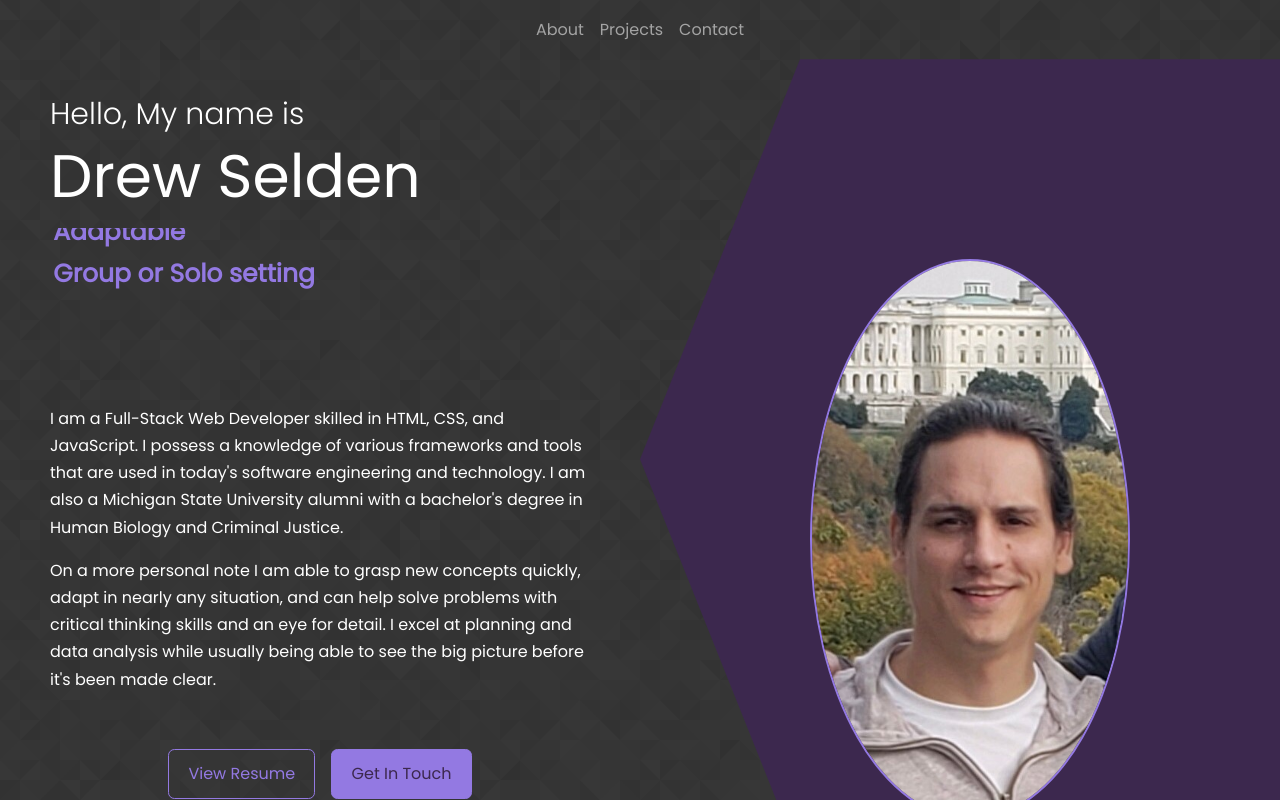
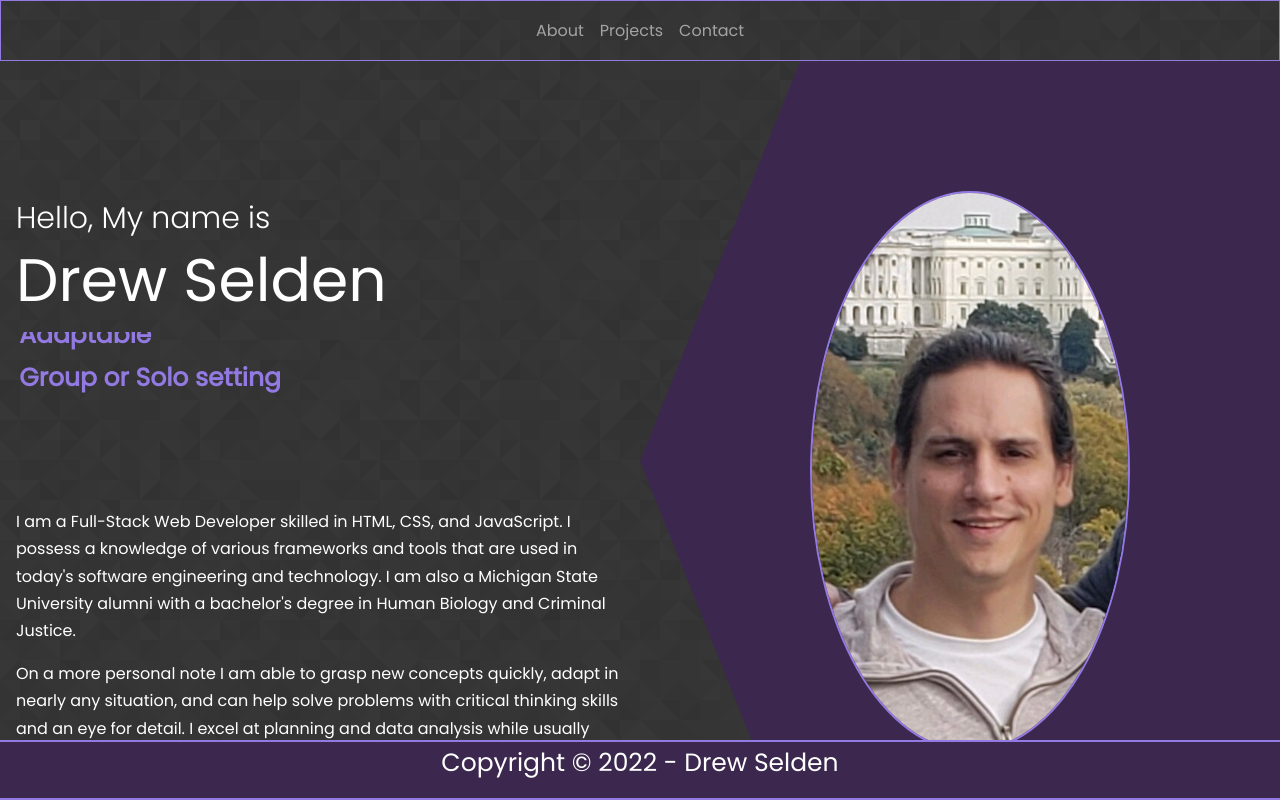
Before and after one commit to selden-CBC2021/portfolio-website, a React (Create React App) app: page /About in a window 1280 px wide. Shown: the top 800 px of the page. Built offline with nearby package versions, Linux system fonts and the light colour scheme.

Commit message:
update CSS for diff device sizes

```diff
--- a/src/App.jsx
+++ b/src/App.jsx
@@ -13,15 +13,14 @@ const App = () => {
     return (
         <BrowserRouter>
         <div className="App">
-          <Navbar
+          <Navbar className="d-flex navbar-custom"
             bg="var(--color-bg)"
             variant="dark"
             expand="sm"
             collapseOnSelect
-            border="var(--color-primary)"
           >
             <Navbar.Toggle />
-            <Navbar.Collapse className="d-flex justify-content-center ">
+            <Navbar.Collapse className="d-flex  justify-content-center ">
               <Nav  >
                 <Nav.Link as={Link} to="/About">
                   About
--- a/src/index.css
+++ b/src/index.css
@@ -44,6 +44,9 @@ body {
     width: var(--container-width-lg);
     margin: 0 auto;
 }
+.navbar-custom{
+    border: 1px solid var(--color-primary);
+}
 h1,h2,h3,h4,h5 {
     font-weight: 500;
 }
@@ -54,6 +57,7 @@ h1 {
 
 section {
     margin-top: 8rem;
+    margin-bottom: 4rem;
 }
 
 section > h2, section > h5 {
@@ -104,7 +108,7 @@ a:hover {
 img {
     display: block;
     width: 100%;
-    object-fit: cover;
+    object-fit: contain;
 }
 
 /* MEDIUM DEVICES MEDIA QUERIES */
@@ -115,7 +119,7 @@ img {
     }
 
     section {
-        margin-top: 6rem;
+        margin-top: 2rem;
     }
 }
 
@@ -128,5 +132,6 @@ img {
 
     section {
         margin-top: 2rem;
+        margin-bottom: 2rem;
     }
 }
--- a/src/pages/Projects.css
+++ b/src/pages/Projects.css
@@ -10,6 +10,7 @@
   border-radius: 2rem;
   border: 1px solid transparent;
   transition: var(--transition);
+  margin-bottom: 1rem;
 }
 
 .portfolio-item:hover {
--- a/src/pages/about.css
+++ b/src/pages/about.css
@@ -9,6 +9,7 @@
   display: flex;
   align-items: center;
   justify-content: center;
+  margin-top: 10rem;
 }
 
 .i-right{
@@ -17,14 +18,15 @@
 }
 
 .i-left-wrapper {
-  padding: 50px;
-  height: auto;
+  padding: 1rem;
+
   display: flex;
   flex-direction: column;
+  margin-top: 10rem;
   justify-content: space-between;
 }
 .i-intro{
-  margin-top: 10rem;
+  margin-top: 5rem;
   font-size: 30px;
   font-weight: 300;
 }
@@ -45,7 +47,8 @@
   color: var(--color-primary);
   display: flex;
   align-items: center;
-  margin: auto;
+
+
 }
 .i-title-wrapper{
   height: auto;
@@ -79,7 +82,7 @@
   height: auto;
   object-fit: cover;
   position: absolute;
-  top: 200px;
+  top: 130px;
   right: 150px;
   border: 2px solid var(--color-primary);
 
@@ -90,7 +93,7 @@
   width: 100%;
   height: 100%;
 
-  position: absolute;
+  position: sticky;
   top: 0;
   right: 0;
 
@@ -99,13 +102,15 @@
   display: grid;
   grid-template-columns: repeat(9, 1fr);
   margin-top: 2rem;
+  margin-bottom: 4rem;
+  gap: .5rem;
 
 }
 .i-skillslist{
   display: flex;
   justify-content: center;
   margin-top: 2rem;
-  margin-bottom: 1rem;
+  margin-bottom: 2rem;
 }
 
 @media only screen and(max-width: 1024px){
@@ -114,9 +119,9 @@
     width: 25%;
     height: 25%;
     object-fit: contain;
-    position: absolute;
-    top: 200px;
-    right: 150px;
+    position: relative;
+    top: 150px;
+    right: 100px;
     border: 2px solid var(--color-primary-variant);
     overflow: hidden;
   }
@@ -124,12 +129,15 @@
     height: auto;
     animation: move 10s ease-in-out infinite alternate;
    }
-  .i-skillslist{
-    margin-bottom: 1rem;
+   .i-left-wrapper {
+     height: auto;
+    margin-top: 4rem;
   }
-  .i-skills{
-    margin-bottom: 1rem;
+  .i-intro {
+    height: auto;
+    margin-top: 4rem;
   }
+
 }
 @media only screen and(max-width: 600px){
   .i-img {
@@ -137,8 +145,14 @@
     height: auto;
     max-width: 100%;
     object-fit: scale-down;
-    position: absolute;
-    top: 250px;
-    right: 200px;
-  }
+    position: fixed;
+    top: 120px;
+    right: 100px;
+   }
+  .i-left-wrapper {
+     margin: auto;
+   }
+   .i-intro {
+     margin: auto;
+   }
 }
--- a/src/pages/footer.css
+++ b/src/pages/footer.css
@@ -1,13 +1,24 @@
 .footer {
-  background-color: var(--color-primary);
-  border-top:2px solid var(--color-bg);
-  border-bottom:2px solid var(--color-bg);
-  position: relative;
+  background-color: var(--color-bg);
+  border-top:2px solid var(--color-primary);
+  border-bottom:2px solid var(--color-primary);
+  position: fixed;
   height: 60px;
   width: 100%;
   bottom: 0;
   color: white;
   font-size: 25px;
   text-align: center;
-  margin-top: 8rem;
+  margin-top: 5rem;
  }
+ @media only screen and(max-width: 1024px){
+   .footer {
+      bottom: 0;
+      left: 0;
+      right: 0;
+      position: fixed;
+      margin-top: 5rem;
+      height: 100px;
+
+   }
+ }
```
